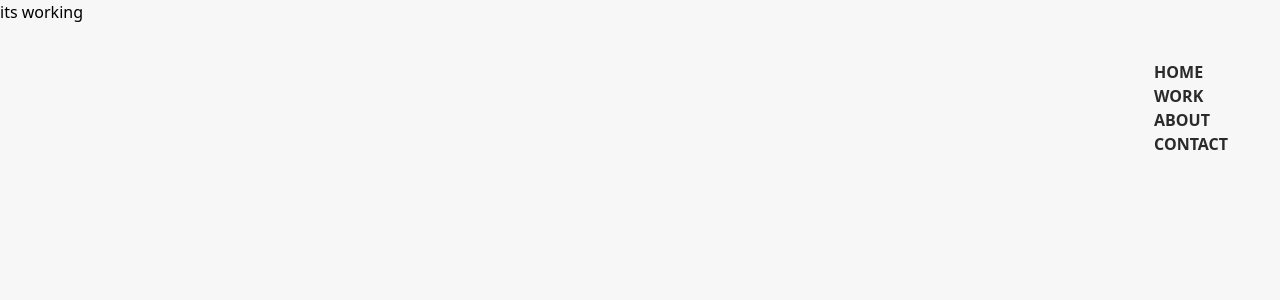
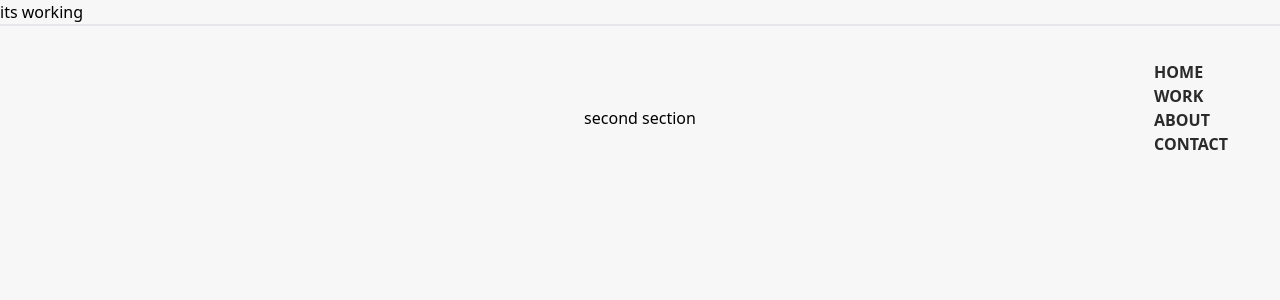
Before and after one commit to amanranahere/Portfolio, a React (Vite) app: page / in a window 1280 px wide. Shown: the top 300 px of the page. Built offline with nearby package versions, Linux system fonts and the light colour scheme.

Commit message:
add sections to home page

```diff
--- /dev/null
+++ b/src/components/Home/SecondSection.jsx
@@ -0,0 +1,11 @@
+import React from "react";
+
+function SecondSection() {
+  return (
+    <div className="h-[200vh] border-t-2 p-20 flex justify-center items-start">
+      second section
+    </div>
+  );
+}
+
+export default SecondSection;
--- a/src/pages/Home.jsx
+++ b/src/pages/Home.jsx
@@ -1,11 +1,13 @@
 import React from "react";
-import PageTransition from "../components/Transitions/PageTransition";
-import FirstSection from "../components/Home/FirstSection";
+import PageTransition from "../components/Transitions/PageTransition.jsx";
+import FirstSection from "../components/Home/FirstSection.jsx";
+import SecondSection from "../components/Home/SecondSection.jsx";
 
 function Home() {
   return (
     <>
       <FirstSection />
+      <SecondSection />
     </>
   );
 }
```
